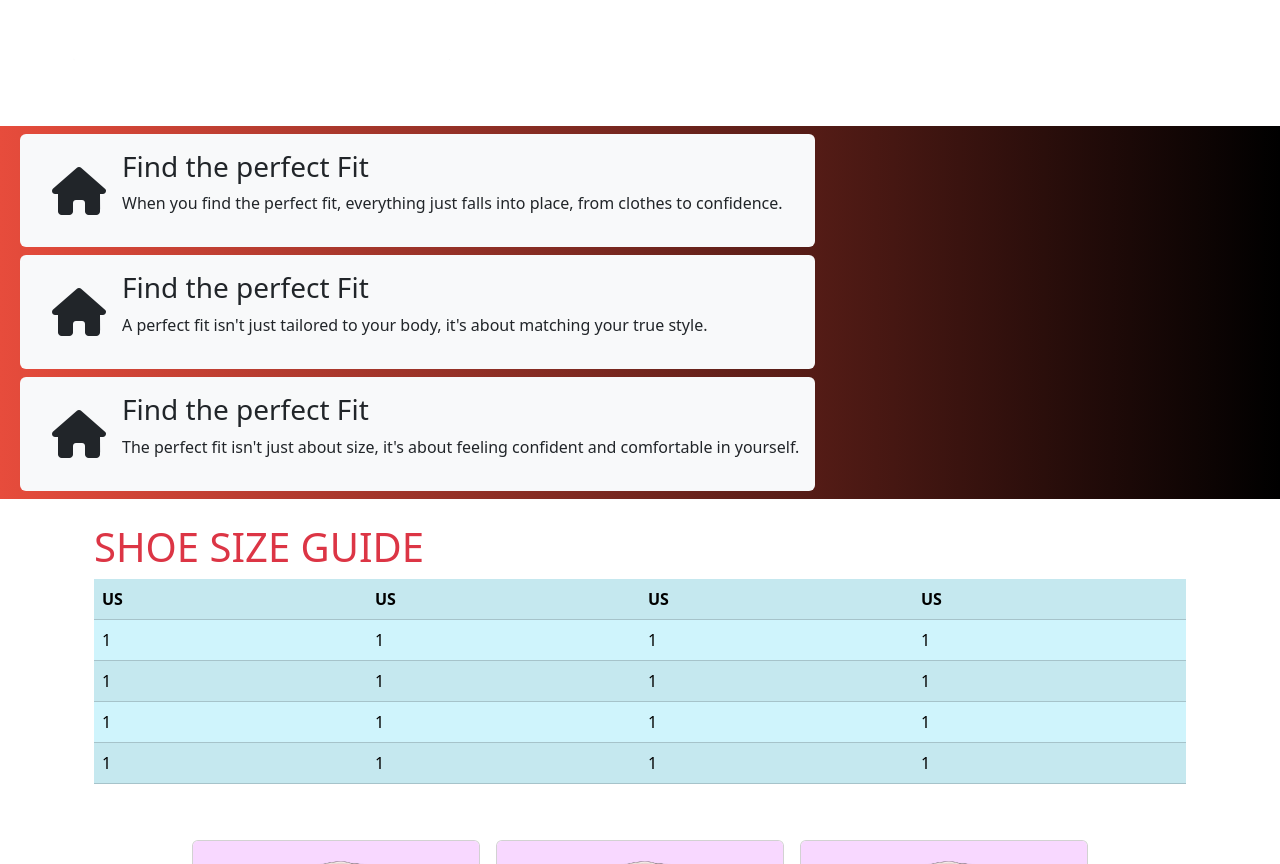
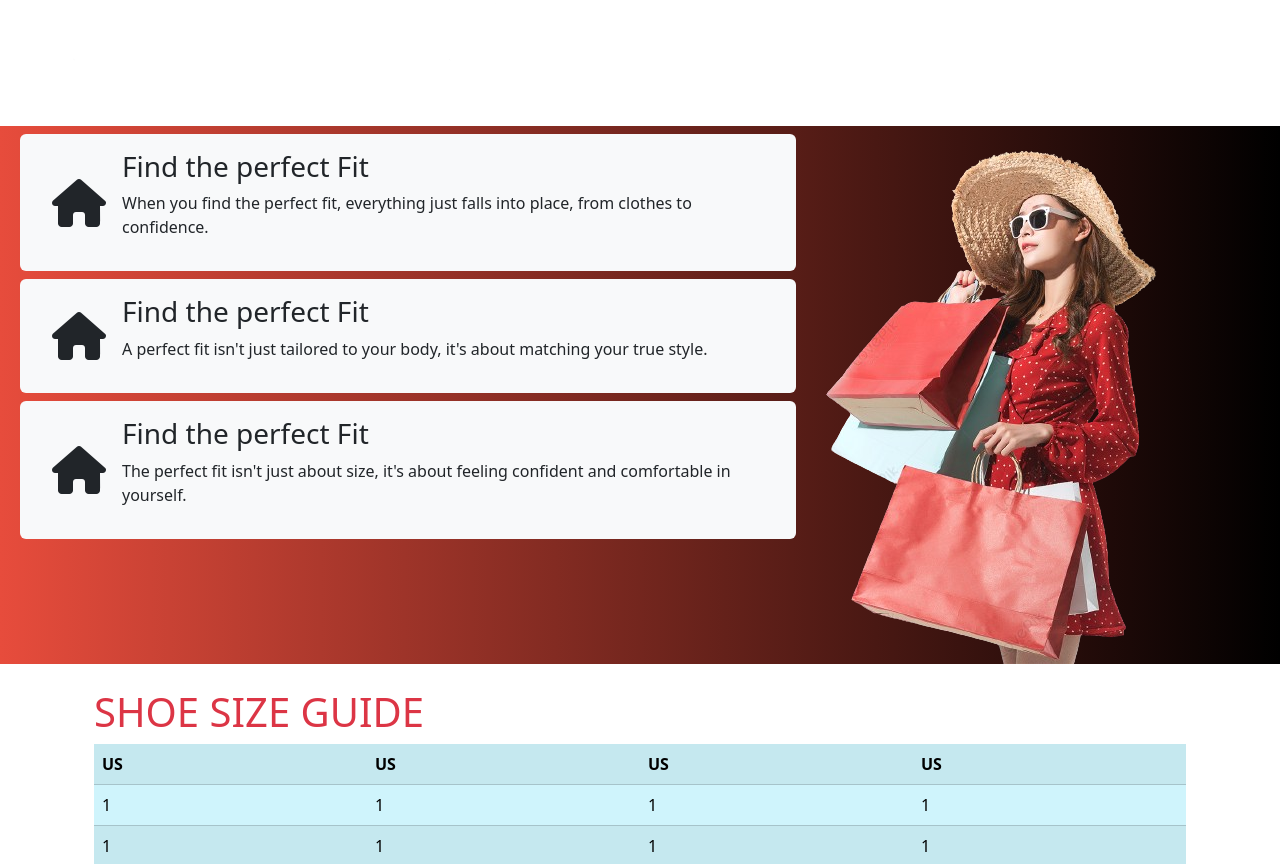
Before and after one commit to anuchandana000/shoe-store, a plain HTML site: page index.html in a window 1280 px wide. Shown: the part 680-1544 px from the top of the page. Drawn offline with nearby package versions, Linux system fonts and the light colour scheme.

Commit message:
Update index.html

```diff
--- a/index.html
+++ b/index.html
@@ -156,7 +156,7 @@
         </div>
 
       </div>
-      <img src="images/girl-1.png" alt="" />
+      <img src="girl-1.png" alt="" />
     </div>
 
     <div class="container p-4">
```
